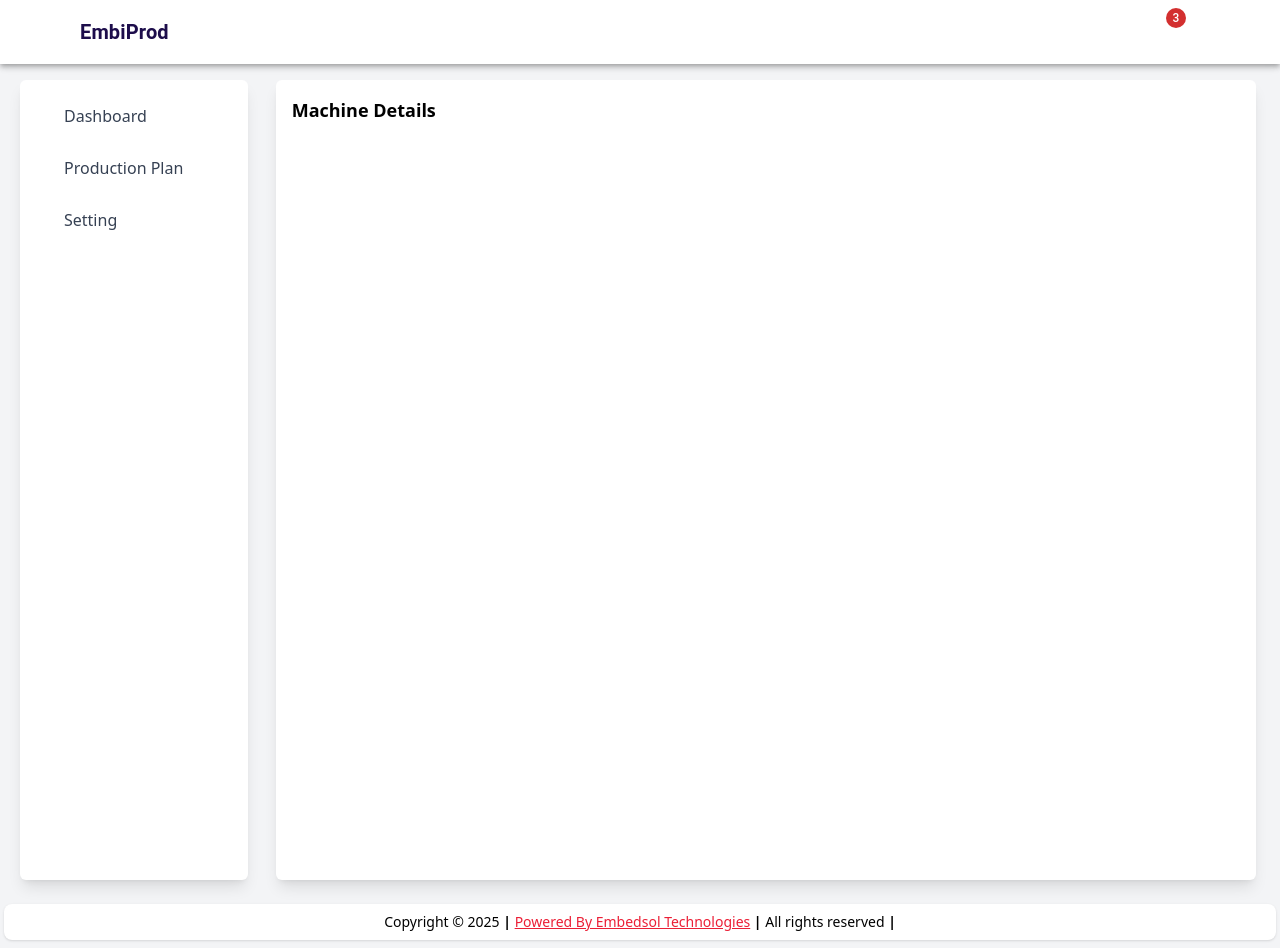
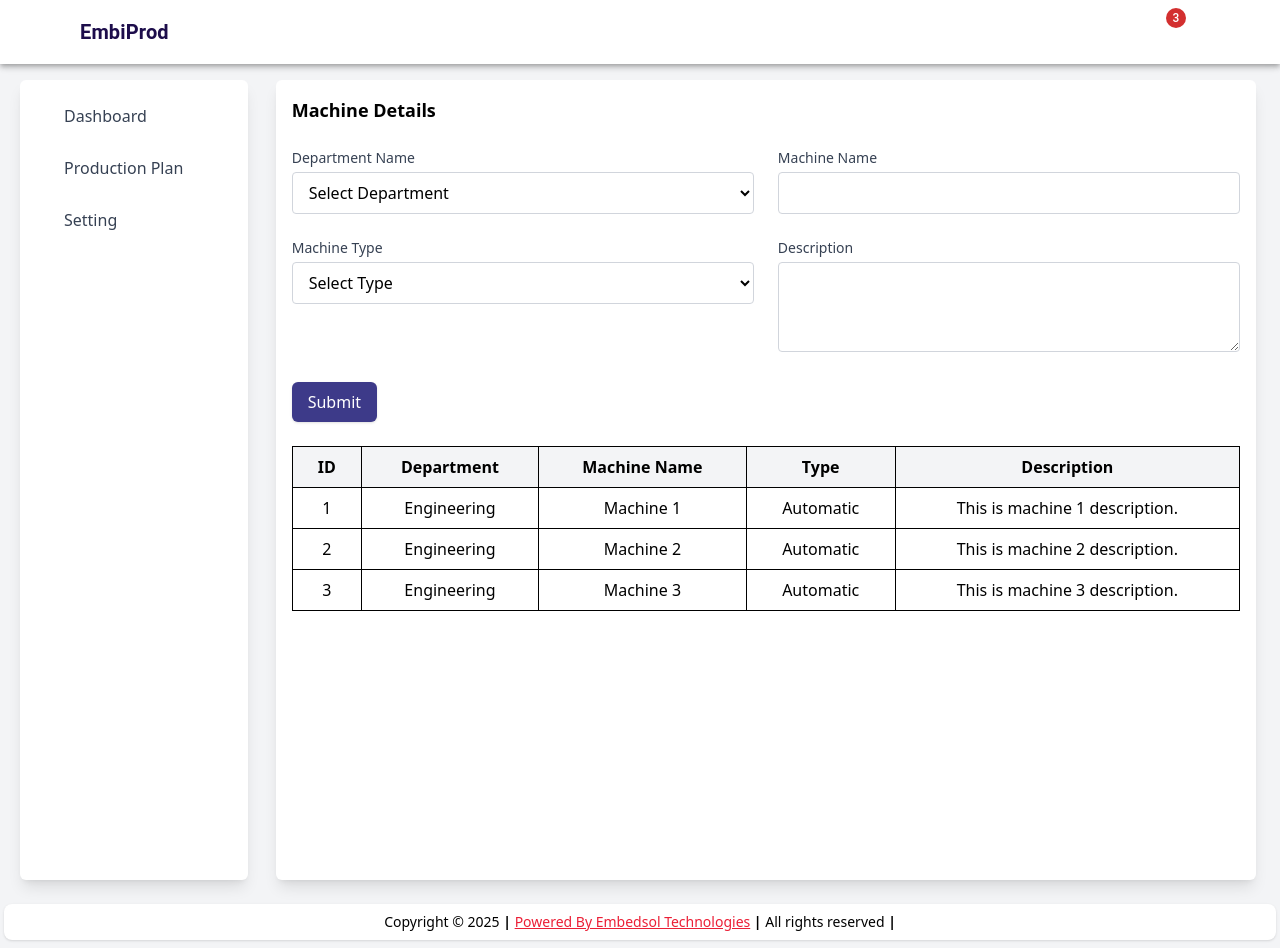
Before and after one commit to arbajbegade/EmbiMold, a React (Vite) app: page /setting/machine in a window 1280 px wide. Built offline with nearby package versions, Linux system fonts and the light colour scheme; sample sign-in values are in the browser's storage; some icons are missing; what mqtt would draw is missing.

Commit message:
UPDATE: Settings Machine

```diff
--- a/src/component/machine/list.jsx
+++ b/src/component/machine/list.jsx
@@ -1,11 +1,123 @@
-import React from 'react'
+import React, { useState } from 'react';
+import toast from 'react-hot-toast';
 
 const MachineList = () => {
+  const [formData, setFormData] = useState({
+    department: '',
+    machineName: '',
+    machineType: '',
+    description: ''
+  });
+
+  const handleChange = (e) => {
+    const { name, value } = e.target;
+    setFormData(prev => ({ ...prev, [name]: value }));
+  };
+
+  const handleSubmit = (e) => {
+    e.preventDefault();
+    console.log('Submitted Data:', formData);
+    toast.success('Machine Data Submitted Successfully!');
+  };
+
   return (
     <div className="my-2 pt-4 w-full h-full p-4 bg-white rounded-md shadow-lg">
       <h2 className="text-lg font-semibold mb-6">Machine Details</h2>
+
+      {/* Form */}
+      <form onSubmit={handleSubmit} className="grid grid-cols-2 gap-6 mb-6">
+        {/* Left Column */}
+        <div>
+          <label className="block text-sm font-medium text-gray-700 mb-1">Department Name</label>
+          <select
+            name="department"
+            value={formData.department}
+            onChange={handleChange}
+            className="w-full border border-gray-300 rounded px-3 py-2"
+            required
+          >
+            <option value="">Select Department</option>
+            <option value="HR">HR</option>
+            <option value="Engineering">Engineering</option>
+            <option value="Support">Support</option>
+          </select>
+        </div>
+
+        {/* Right Column */}
+        <div>
+          <label className="block text-sm font-medium text-gray-700 mb-1">Machine Name</label>
+          <input
+            type="text"
+            name="machineName"
+            value={formData.machineName}
+            onChange={handleChange}
+            className="w-full border border-gray-300 rounded px-3 py-2"
+            required
+          />
+        </div>
+
+        {/* Left Column */}
+        <div>
+          <label className="block text-sm font-medium text-gray-700 mb-1">Machine Type</label>
+          <select
+            name="machineType"
+            value={formData.machineType}
+            onChange={handleChange}
+            className="w-full border border-gray-300 rounded px-3 py-2"
+            required
+          >
+            <option value="">Select Type</option>
+            <option value="Automatic">Automatic</option>
+            <option value="Semi-Automatic">Semi-Automatic</option>
+            <option value="Manual">Manual</option>
+          </select>
+        </div>
+
+        {/* Right Column */}
+        <div>
+          <label className="block text-sm font-medium text-gray-700 mb-1">Description</label>
+          <textarea
+            name="description"
+            value={formData.description}
+            onChange={handleChange}
+            className="w-full border border-gray-300 rounded px-3 py-2"
+            rows={3}
+          />
+        </div>
+
+        {/* Submit Button */}
+        <div className="col-span-2">
+          <button type="submit" className="Cbutton">
+            Submit
+          </button>
+        </div>
+      </form>
+
+      {/* Table */}
+      <table className="min-w-full border border-gray-300">
+        <thead className="bg-gray-100">
+          <tr>
+            <th className="px-4 py-2 border text-center">ID</th>
+            <th className="px-4 py-2 border text-center">Department</th>
+            <th className="px-4 py-2 border text-center">Machine Name</th>
+            <th className="px-4 py-2 border text-center">Type</th>
+            <th className="px-4 py-2 border text-center">Description</th>
+          </tr>
+        </thead>
+        <tbody>
+          {[1, 2, 3].map((id) => (
+            <tr key={id} className="text-center">
+              <td className="px-4 py-2 border">{id}</td>
+              <td className="px-4 py-2 border">Engineering</td>
+              <td className="px-4 py-2 border">Machine {id}</td>
+              <td className="px-4 py-2 border">Automatic</td>
+              <td className="px-4 py-2 border">This is machine {id} description.</td>
+            </tr>
+          ))}
+        </tbody>
+      </table>
     </div>
-  )
-}
+  );
+};
 
-export default MachineList
+export default MachineList;
```
